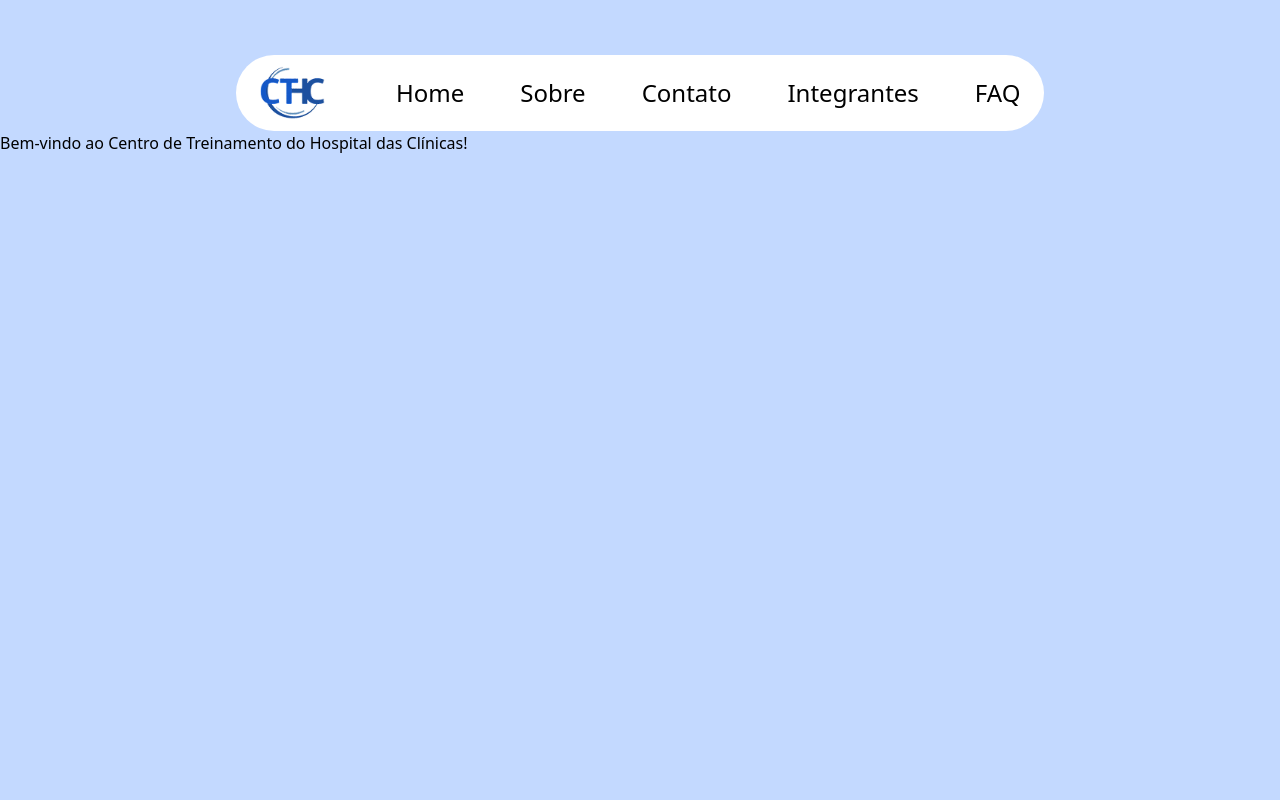
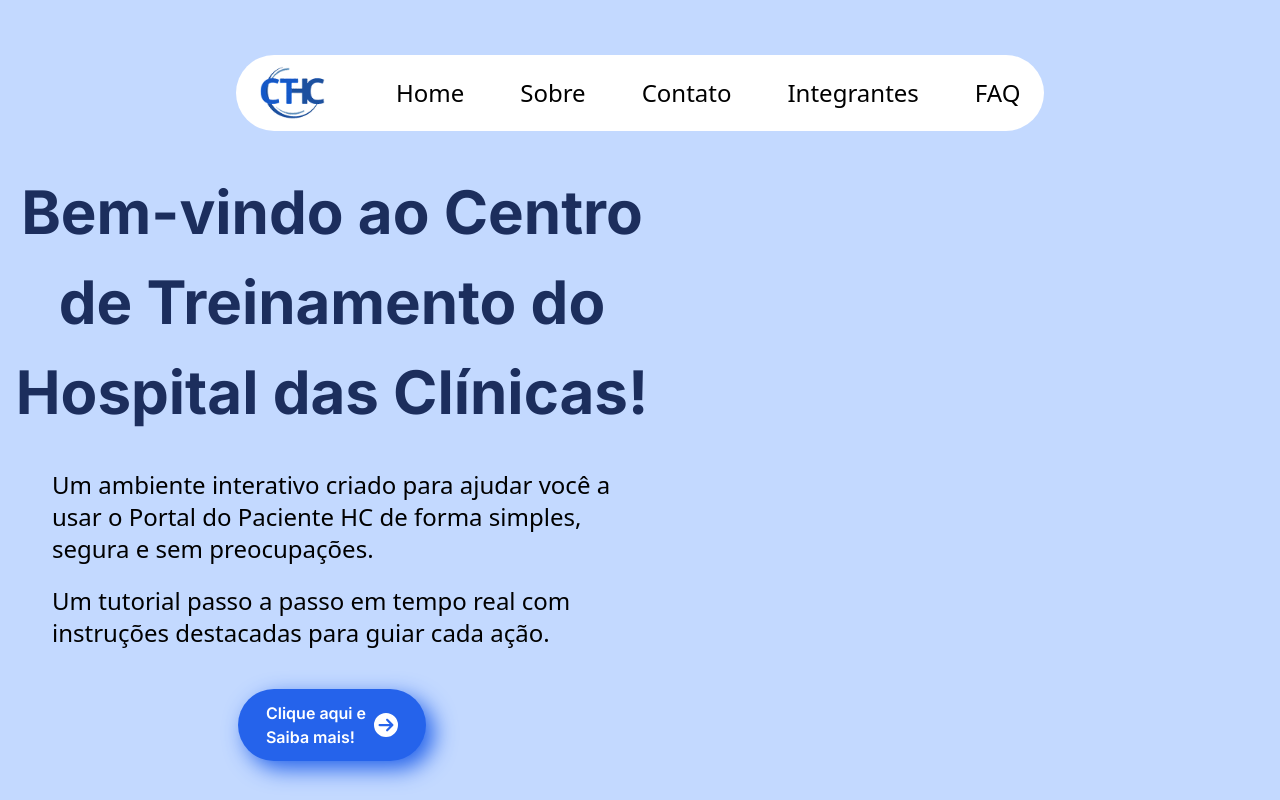
Before and after one commit to BSM-Challenge/ct-hc, a React (Vite) app: page / in a window 1280 px wide. Built offline with nearby package versions, Linux system fonts and the light colour scheme; a web font is replaced by a local one.

Commit message:
Feito a estilização do container-welcome e falta o container-image

```diff
--- a/src/components/Section-Welcome/index.tsx
+++ b/src/components/Section-Welcome/index.tsx
@@ -1,7 +1,36 @@
+import { FaCircleArrowRight } from "react-icons/fa6";
+
 export default function SectionWelcome() {
-    return (
-        <section>
-            <h1 className="">Bem-vindo ao Centro de Treinamento do Hospital das Clínicas!</h1>
-        </section>
-    )
+  return (
+    <section>
+      <div className="container-welcome w-1/2">
+        <h1
+          className="text-[3.75rem] text-center text-[var(--dark-blue-title)] font-bold"
+          style={{ fontFamily: "Inter" }}
+        >
+          Bem-vindo ao Centro de Treinamento do Hospital das Clínicas!
+        </h1>
+        <p className="text-2xl ml-10 mt-8">
+          Um ambiente interativo criado para ajudar você a usar o Portal
+          do Paciente HC de forma simples, segura e sem preocupações.
+        </p>
+        <p className="text-2xl ml-10 mt-5">
+          Um tutorial passo a passo em tempo real com instruções destacadas para
+          guiar cada ação.
+        </p>
+        <div className="flex justify-center mt-10">
+          <a
+            href=""
+            className="inline-flex items-center justify-center px-7 py-3 rounded-full bg-[var(--color-blue)] text-white"
+            style={{ fontFamily: "Inter", fontWeight: "600", boxShadow: "var(--shadow-blue)" }}
+          >
+            Clique aqui e <br />
+            Saiba mais!
+            <FaCircleArrowRight className="text-2xl ml-2" />
+          </a>
+        </div>
+      </div>
+      <div className="w-1/2"></div>
+    </section>
+  );
 }
```
